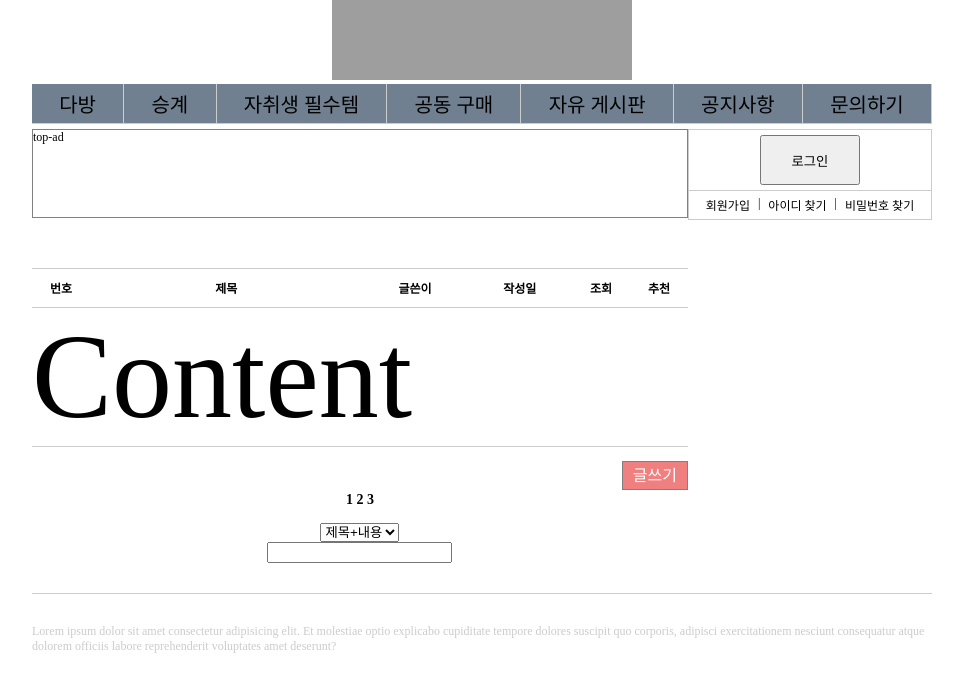
After one commit to BangDori/Project, a Django app: page /board/ in a window 1280 px wide. The commit adds this page. Shown: the top 692 px of the page, without its empty margins (158-1121 px from the left). Run offline with Django 4.2, Linux system fonts and the light colour scheme; grey boxes are pictures that could not be loaded.

Commit message:
board.html need to update

```diff
--- /dev/null
+++ b/app/static/app/boardCSS/boardStyle.css
@@ -0,0 +1,13 @@
+.section{
+    width: 672px;
+}
+
+.top-ad{
+    height: 87px;
+    border: 1px solid gray;
+}
+
+.article{
+    font-size: 120px;
+    border-bottom: 1px solid #ccc;
+}
--- /dev/null
+++ b/app/static/app/boardSectionStyle.css
@@ -0,0 +1,52 @@
+.top-info{
+    display: flex;
+    flex-direction: row;
+    text-align: center;
+    margin-top: 50px;
+    padding: 10px 0;
+    border-top: 1px solid #ccc;
+    border-bottom: 1px solid #ccc;
+    font-weight: bold;
+}
+
+.id, .views, .recommendation{
+    flex-grow: 1;
+}
+
+.title{
+    flex-grow: 7;
+}
+
+.writer, .date{
+    flex-grow: 2;
+}
+
+.lnb{
+
+}
+
+.writting-box{
+    padding-top: 15px;
+    text-align: right;
+    height: 30px;
+}
+
+.writting-btn{
+    border: 1px solid gray;
+    background-color:lightcoral;
+    color: white;
+    font-size: 16px;
+    padding: 5px 10px;
+}
+
+.paging-box{
+    text-align: center;
+    color: black;
+    font-weight: bold;
+    font-size: 14px;
+}
+
+.search-box{
+    margin-top: 15px;
+    text-align: center;
+}
--- a/app/static/app/indexCSS/additionStyle.css
+++ b/app/static/app/indexCSS/additionStyle.css
@@ -8,9 +8,11 @@
 }
 
 .footer{
+    font-size: 12px;
     border-top: 1px solid #ccc;
     margin-top: 30px;
     padding-top: 30px;
+    color: #ccc;
 }
 
 @media(max-width: 1500px) {
--- a/app/static/app/indexCSS/snbStyle.css
+++ b/app/static/app/indexCSS/snbStyle.css
@@ -11,6 +11,7 @@
 }
 
 .login-user{
+    text-align: center;
     padding: 5px;
     border-bottom: 1px solid #ccc;
 }
--- a/app/static/app/indexCSS/wrapStyle.css
+++ b/app/static/app/indexCSS/wrapStyle.css
@@ -7,15 +7,14 @@ html{
 body{
     margin: 0;
     padding: 0;
-    text-align: center;
 }
 .wrapper{
-    display: inline-block;
+    width: 900px;
+    margin: 0 auto;
 }
 
 .header{
-    display: inline-block;
-    width: 900px;
+    text-align: center;
     border-bottom: 1px solid #ccc;
 }
 .main{
--- /dev/null
+++ b/app/templates/app/board.html
@@ -0,0 +1,126 @@
+<!DOCTYPE html>
+<html lang="ko" dir="ltr">
+    <head>
+        <meta charset="utf-8">
+        <meta name="viewport" content="width=device-width, initial-scale=1.0">
+        <link rel="stylesheet" href="../../static/app/boardCSS/boardStyle.css">
+        <link rel="stylesheet" href="../../static/app/indexCSS/wrapStyle.css">
+        <link rel="stylesheet" href="../../static/app/indexCSS/headerStyle.css">
+        <link rel="stylesheet" href="../../static/app/indexCSS/snbStyle.css">
+        <link rel="stylesheet" href="../../static/app/indexCSS/additionStyle.css">
+        <link rel="stylesheet" href="../../static/app/boardSectionStyle.css">
+        <!-- title icon 설정 필요 -->
+        <link rel="shortcum icon" href="#">
+        <title>자유 게시판</title>
+    </head>
+    <body>
+        <div class="wrapper">
+            <div class="header">
+                <div class="gnb">
+                    <!-- 로고 -->
+                    <div class="top-box">
+                        <a href="/"><img src="https://cdn.logojoy.com/wp-content/uploads/2019/01/25131619/text_logo_12.png" alt="logo" width=300px height=80px></a>
+                    </div>
+                    <!-- 메뉴 박스 -->
+                    <div class="menu-box">
+                        <div class="menu-list">
+                            <div class="menu-item">
+                                <a href="#">다방</a>
+                            </div>
+                            <div class="menu-item">
+                                <a href="#">승계</a>
+                            </div>
+                            <div class="menu-item">
+                                <a href="#">자취생 필수템</a>
+                            </div>
+                            <div class="menu-item">
+                                <a href="#">공동 구매</a>
+                            </div>
+                            <div class="menu-item">
+                                <a href="./board">자유 게시판</a>
+                            </div>
+                            <div class="menu-item">
+                                <a href="#">공지사항</a>
+                            </div>
+                            <div class="menu-item">
+                                <a href="#">문의하기</a>
+                            </div>
+                        </div>
+                    </div>
+                </div>
+            </div>
+
+            <!-- 게시판 -->
+            <div class="main">
+                <div class="section">
+                    <div class="top-ad">
+                        top-ad
+                    </div>
+                    <div class="top-info">
+                        <div class="id"><span>번호</span></div>
+                        <div class="title"><span>제목</span></div>
+                        <div class="writer"><span>글쓴이</span></div>
+                        <div class="date"><span>작성일</span></div>
+                        <div class="views"><span>조회</span></div>
+                        <div class="recommendation"><span>추천</span></div>
+                    </div>
+                    <div class="article">
+                        Content
+                    </div>
+                    <div class="lnb">
+                        <div class="writting-box">
+                            <span class="writting-btn">글쓰기</span>
+                        </div>
+
+                        <div class="paging-box">
+                            <span>1</span>
+                            <span>2</span>
+                            <span>3</span>
+                        </div>
+
+                        <div class="search-box">
+                            <div class="search-type-box">
+                                <select name="search-type" id="">
+                                    <option value="">제목+내용</option>
+                                    <option value="">제목</option>
+                                    <option value="">제목</option>
+                                    <option value="">글쓴이</option>
+                                    <option value="">댓글</option>
+                                </select>
+                            </div>
+                            <div class="search-keyword">
+                                <form action="" method="get">
+                                    <input type="text" >
+                                </form>
+                            </div>
+                        </div>
+                    </div>
+                </div>
+
+                <!-- 사이드바 -->
+                <div class="snb">
+                    <!-- 로그인 박스 -->
+                    <div class="login-box">
+                        <div class="login-user">
+                            <a href="./login">
+                                <button id="login_btn">로그인</button>
+                            </a>
+                        </div>
+                        <div class="info-user">
+                            <a href="/register">회원가입</a>
+                            <div class="separate-line">|</div>
+                            <a href="#">아이디 찾기</a>
+                            <div class="separate-line">|</div>
+                            <a href="#">비밀번호 찾기</a>
+                        </div>
+                    </div>
+                </div>
+            </div>
+
+            <!-- footer 정보 -->
+            <div class="footer">
+                Lorem ipsum dolor sit amet consectetur adipisicing elit. Et molestiae optio explicabo cupiditate tempore dolores suscipit quo corporis, adipisci exercitationem nesciunt consequatur atque dolorem officiis labore reprehenderit voluptates amet deserunt?
+            </div>
+        </div>
+    </body>
+</html>
--- a/app/templates/app/index.html
+++ b/app/templates/app/index.html
@@ -36,7 +36,7 @@
                                 <a href="#">공동 구매</a>
                             </div>
                             <div class="menu-item">
-                                <a href="#">자유 게시판</a>
+                                <a href="./board">자유 게시판</a>
                             </div>
                             <div class="menu-item">
                                 <a href="#">공지사항</a>
@@ -157,7 +157,7 @@
                             </div>
 
                             <div class="preview-more">
-                                <a href="">더보기 ...</a>
+                                <a href="./board">더보기 ...</a>
                             </div>
                         </div>
                     </div>
@@ -230,7 +230,7 @@
 
             <!-- footer 정보 -->
             <div class="footer">
-                footer
+                Lorem ipsum dolor sit amet consectetur adipisicing elit. Et molestiae optio explicabo cupiditate tempore dolores suscipit quo corporis, adipisci exercitationem nesciunt consequatur atque dolorem officiis labore reprehenderit voluptates amet deserunt?
             </div>
         </div>
     </body>
--- a/app/templates/app/register.html
+++ b/app/templates/app/register.html
@@ -4,6 +4,8 @@
         <meta charset="utf-8">
         <meta name="viewport" content="width=device-width, initial-scale=1.0">
         <link rel="stylesheet" href="../../static/app/registerCSS/registerStyle.css">
+        <!-- title icon 설정 필요 -->
+        <link rel="shortcum icon" href="#">
         <title>register</title>
     </head>
     <body>
--- a/app/urls.py
+++ b/app/urls.py
@@ -6,4 +6,5 @@ urlpatterns = [
     path('', views.index, name='app'),
     path('login/', views.login, name='login'),
     path('register/', views.register, name='reigster'),
+    path('board/', views.board, name='board'),
 ]
--- a/app/views.py
+++ b/app/views.py
@@ -10,3 +10,6 @@ def login(request):
 
 def register(request):
     return render(request, 'app/register.html')
+
+def board(request):
+    return render(request, 'app/board.html')
```
